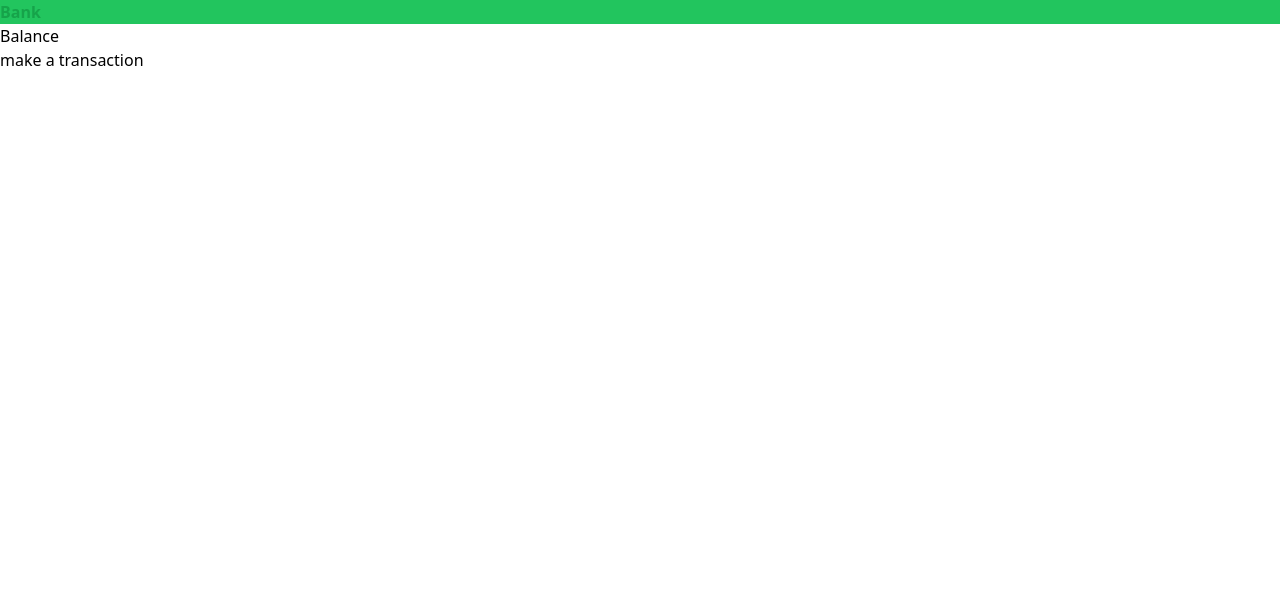
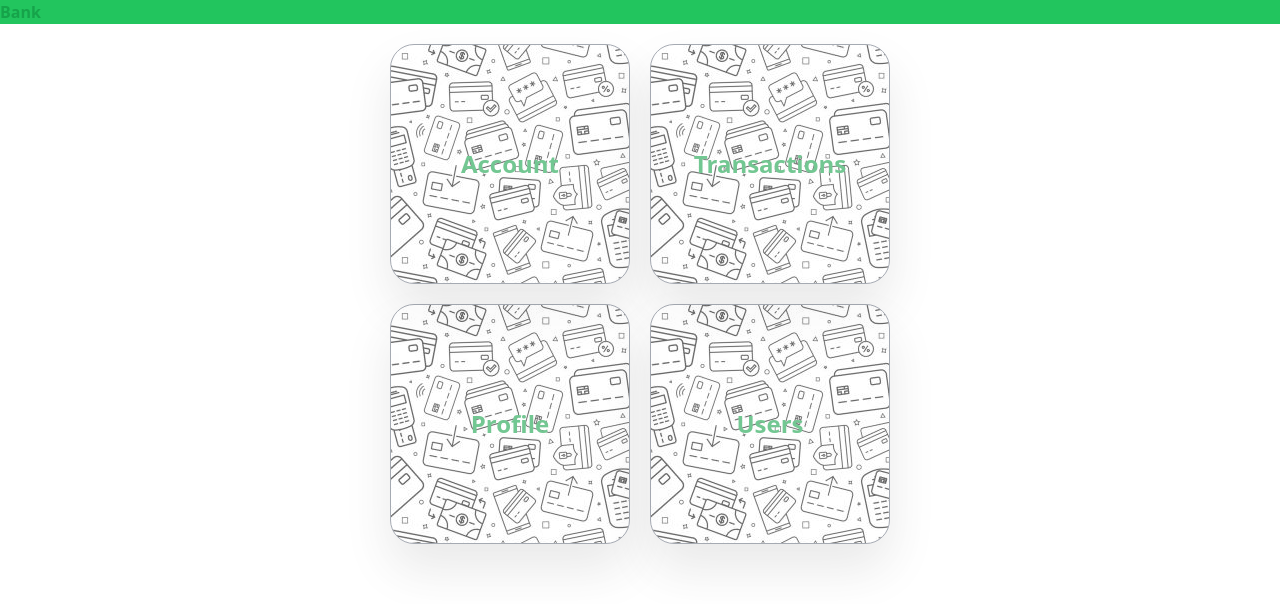
Before and after one commit to hussainCodes/bank-demo, a React (Create React App) app: page / in a window 1280 px wide. Shown: the top 604 px of the page. Built offline with nearby package versions, Linux system fonts and the light colour scheme.

Commit message:
finish the home page ui

```diff
--- a/src/components/Home.js
+++ b/src/components/Home.js
@@ -1,17 +1,21 @@
-
-import React from 'react'
+import React from "react";
+import HomeButton from "./HomeButton";
 
 const Home = () => {
   return (
     <>
-    <div>
-        Balance
-    </div>
-    <div>
-        make a transaction
-    </div>
+      <div className="flex flex-col gap-5 mt-5 items-center">
+        <div className="flex gap-5">
+          <HomeButton name={"Account"} />
+          <HomeButton name={"Transactions"} />
+        </div>
+        <div className="flex gap-5">
+          <HomeButton name={"Profile"} />
+          <HomeButton name={"Users"} />
+        </div>
+      </div>
     </>
-  )
-}
+  );
+};
 
-export default Home
+export default Home;
--- /dev/null
+++ b/src/components/HomeButton.js
@@ -0,0 +1,13 @@
+import React from "react";
+
+const HomeButton = ({ name }) => {
+  return (
+    <div>
+      <button className="w-60 h-60 bg-home-button opacity-60 text-2xl border border-gray-500 font-black drop-shadow-2xl hover:drop-shadow-none rounded-3xl text-green-600 hover:text-green-800">
+        {name}
+      </button>
+    </div>
+  );
+};
+
+export default HomeButton;
--- a/src/components/Transactions.js
+++ b/src/components/Transactions.js
@@ -1,6 +1,7 @@
 import React from "react";
 import Transaction from "./Transaction";
 import { getMyTransactions } from "../API/auth";
+import { isLabelWithInternallyDisabledControl } from "@testing-library/user-event/dist/utils";
 
 const Transactions = () => {
   const transactions = [
@@ -39,7 +40,7 @@ const Transactions = () => {
   //   const {data: transactions} = useQuery({
   //     queryKey: ["getMyTransactions"],
   //     queryFn: getMyTransactions
-  // })
+  // });
 
   const transactionsList = transactions.map((transaction) => (
     <Transaction transaction={transaction} />
@@ -71,6 +72,7 @@ const Transactions = () => {
         <div className="flex justify-center">
           <input type="radio" id="date" name="filter" value="date" />
           <label for="date">By Date:</label>
+
           <input
             type="date"
             id="start"
--- a/tailwind.config.js
+++ b/tailwind.config.js
@@ -2,7 +2,11 @@
 module.exports = {
   content: ["./src/**/*.{html,js}"],
   theme: {
-    extend: {},
+    extend: {
+      backgroundImage: {
+        "home-button": "url('./assets//media/homebutton.jpg')",
+      },
+    },
   },
   plugins: [],
-}
+};
```
Also changed, not shown: src/assets/media/homebutton.jpg (added).
